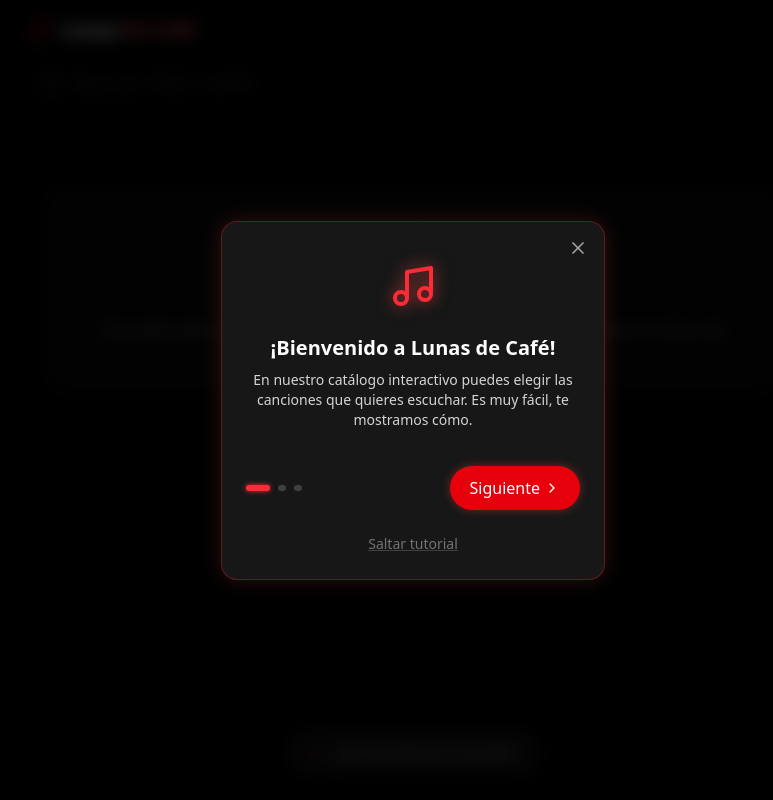
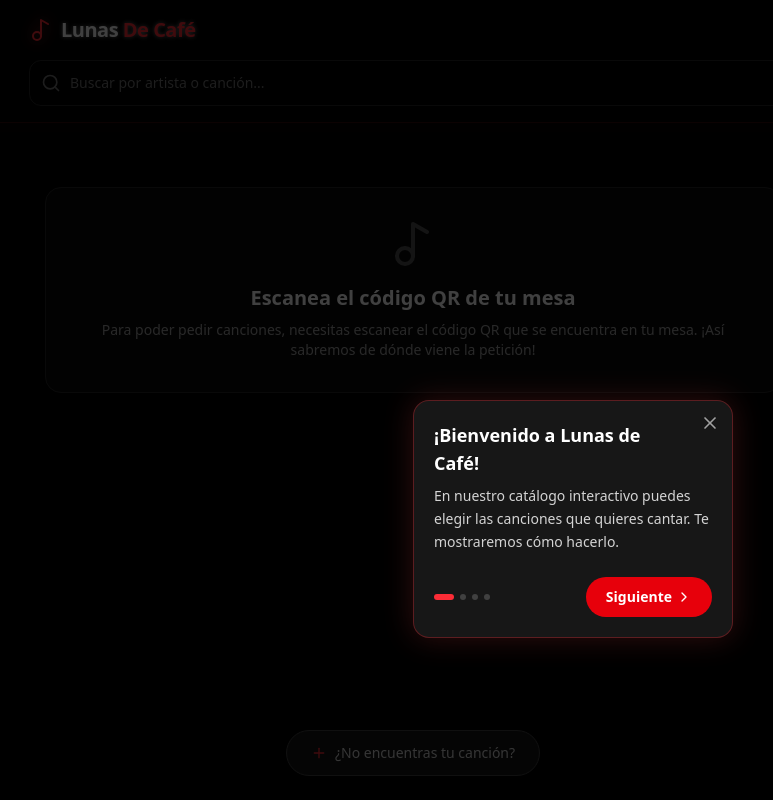
Before and after one commit to ayram1/Repertorio-De-Canciones, a React (Vite) app: page / in a window 1280 px wide. Shown: the whole page, without its empty margins (227-1000 px from the left). Built offline with nearby package versions, Linux system fonts and the light colour scheme; no server answers.

Commit message:
feat: implement interactive user tutorial
Add a guided tour system to the Client view using target IDs and update the Staff view with a visual notification overlay for new song requests.

```diff
--- a/src/components/SongList.tsx
+++ b/src/components/SongList.tsx
@@ -50,13 +50,17 @@
           </h2>
           <div className="flex flex-col">
             {artistData.canciones.map((song, songIndex) => (
-              <SongItem
+              <div
                 key={`${artistData.artista}-${songIndex}`}
-                song={song}
-                artist={artistData.artista}
-                tableNumber={tableNumber}
-                enableRequests={enableRequests}
-              />
+                id={index === 0 && songIndex === 0 ? 'song-list-tour' : undefined}
+              >
+                <SongItem
+                  song={song}
+                  artist={artistData.artista}
+                  tableNumber={tableNumber}
+                  enableRequests={enableRequests}
+                />
+              </div>
             ))}
           </div>
         </div>
--- a/src/components/SuggestSong.tsx
+++ b/src/components/SuggestSong.tsx
@@ -34,6 +34,7 @@
     <>
       <div className="fixed bottom-6 w-full px-4 flex justify-center z-20 pointer-events-none">
         <button
+          id="suggest-tour"
           onClick={() => setIsOpen(true)}
           className="pointer-events-auto bg-neutral-900 border border-neutral-700 text-neutral-300 hover:text-white hover:border-red-500 hover:shadow-[0_0_15px_rgba(239,68,68,0.3)] transition-all px-6 py-3 rounded-full text-sm font-medium flex items-center gap-2"
         >
--- a/src/components/Tutorial.tsx
+++ b/src/components/Tutorial.tsx
@@ -1,32 +1,76 @@
-import React, { useState } from 'react';
+import React, { useState, useEffect } from 'react';
 import { motion, AnimatePresence } from 'motion/react';
-import { Search, Music, Phone, X, ChevronRight } from 'lucide-react';
+import { ChevronRight, X } from 'lucide-react';
 import { setTutorialSeen } from '../lib/utils';
 
-interface TutorialProps {
-  onComplete: () => void;
+interface Step {
+  targetId?: string;
+  title: string;
+  text: string;
+  position?: 'top' | 'bottom' | 'center';
 }
 
-const steps = [
+const steps: Step[] = [
   {
-    icon: <Music className="w-12 h-12 text-red-500 mx-auto drop-shadow-[0_0_8px_rgba(239,68,68,0.8)]" />,
     title: "¡Bienvenido a Lunas de Café!",
-    text: "En nuestro catálogo interactivo puedes elegir las canciones que quieres escuchar. Es muy fácil, te mostramos cómo."
+    text: "En nuestro catálogo interactivo puedes elegir las canciones que quieres cantar. Te mostraremos cómo hacerlo.",
+    position: 'center'
   },
   {
-    icon: <Search className="w-12 h-12 text-red-500 mx-auto drop-shadow-[0_0_8px_rgba(239,68,68,0.8)]" />,
+    targetId: 'search-tour',
     title: "Busca tu favorita",
-    text: "Usa la barra de búsqueda para filtrar rápidamente por el nombre del artista o por el título de la canción."
+    text: "Usa la barra de búsqueda para filtrar rápidamente por el nombre del artista o por el título de la canción.",
+    position: 'bottom'
   },
   {
-    icon: <Phone className="w-12 h-12 text-red-500 mx-auto drop-shadow-[0_0_8px_rgba(239,68,68,0.8)]" />,
+    targetId: 'song-list-tour',
     title: "Pídela al instante",
-    text: "Toca cualquier canción y presiona 'Pedir Canción'. Te llevaremos directo a WhatsApp con tu mesa y canción listas para enviar."
+    text: "Toca cualquier canción y presiona 'Pedir Canción'. Tu pedido llegará directamente a nuestra cabina.",
+    position: 'top'
+  },
+  {
+    targetId: 'suggest-tour',
+    title: "¿No encuentras tu canción?",
+    text: "Si no está en el catálogo, usa este botón para sugerirla y enviarnos un mensaje por WhatsApp.",
+    position: 'top'
   }
 ];
 
-export default function Tutorial({ onComplete }: TutorialProps) {
+export default function Tutorial({ onComplete }: { onComplete: () => void }) {
   const [currentStep, setCurrentStep] = useState(0);
+  const [targetRect, setTargetRect] = useState<DOMRect | null>(null);
+
+  const updateRect = () => {
+    const step = steps[currentStep];
+    if (step.targetId) {
+      const el = document.getElementById(step.targetId);
+      if (el) {
+        setTargetRect(el.getBoundingClientRect());
+      } else {
+        setTargetRect(null);
+      }
+    } else {
+      setTargetRect(null);
+    }
+  };
+
+  useEffect(() => {
+    updateRect();
+    const step = steps[currentStep];
+    if (step.targetId) {
+      const el = document.getElementById(step.targetId);
+      if (el) {
+        el.scrollIntoView({ behavior: 'smooth', block: 'center' });
+      }
+    }
+
+    window.addEventListener('resize', updateRect);
+    window.addEventListener('scroll', updateRect, true);
+    return () => {
+      window.removeEventListener('resize', updateRect);
+      window.removeEventListener('scroll', updateRect, true);
+    };
+  }, [currentStep]);
 
   const handleNext = () => {
     if (currentStep < steps.length - 1) {
@@ -41,62 +85,95 @@
     onComplete();
   };
 
+  const step = steps[currentStep];
+
+  let dialogStyle: React.CSSProperties = {};
+  if (step.position === 'center') {
+    dialogStyle = { top: '50%', left: '50%', transform: 'translate(-50%, -50%)' };
+  } else if (targetRect) {
+    if (step.position === 'bottom') {
+      dialogStyle = { top: `${targetRect.bottom + 16}px`, left: '50%', transform: 'translateX(-50%)' };
+    } else if (step.position === 'top') {
+      dialogStyle = { bottom: `${window.innerHeight - targetRect.top + 16}px`, left: '50%', transform: 'translateX(-50%)' };
+    }
+  }
+
+  const safeDialogStyle: React.CSSProperties = {
+    ...dialogStyle,
+    maxWidth: 'calc(100vw - 32px)',
+    width: '320px'
+  };
+
   return (
-    <div className="fixed inset-0 z-50 flex items-center justify-center p-4 bg-black/80 backdrop-blur-sm">
+    <div className="fixed inset-0 z-[100] pointer-events-none overflow-hidden">
+      <div
+        className="absolute rounded-xl transition-all duration-500 ease-out pointer-events-auto"
+        style={{
+          boxShadow: '0 0 0 9999px rgba(0, 0, 0, 0.75)',
+          ...(targetRect ? {
+            top: targetRect.top - 8,
+            left: targetRect.left - 8,
+            width: targetRect.width + 16,
+            height: targetRect.height + 16,
+          } : {
+            top: '50%',
+            left: '50%',
+            width: 0,
+            height: 0,
+          })
+        }}
+      />
+
+      <div className="absolute inset-0 pointer-events-none">
+        <AnimatePresence mode="wait">
           <motion.div
             key={currentStep}
-        initial={{ opacity: 0, y: 20, scale: 0.95 }}
-        animate={{ opacity: 1, y: 0, scale: 1 }}
+            initial={{ opacity: 0, scale: 0.95 }}
+            animate={{ opacity: 1, scale: 1 }}
             exit={{ opacity: 0, scale: 0.95 }}
-        transition={{ duration: 0.3 }}
-        className="w-full max-w-sm bg-neutral-900 border border-red-500/30 shadow-[0_0_20px_rgba(239,68,68,0.2)] rounded-2xl p-6 relative overflow-hidden"
+            transition={{ duration: 0.2 }}
+            className="absolute pointer-events-auto"
+            style={safeDialogStyle}
           >
+            <div className="bg-neutral-900 border border-red-500/30 rounded-2xl p-5 shadow-[0_0_30px_rgba(239,68,68,0.2)] relative">
+              {step.position === 'bottom' && targetRect && (
+                <div className="absolute -top-3 left-1/2 -translate-x-1/2 w-0 h-0 border-l-8 border-r-8 border-b-8 border-transparent border-b-red-500/50" />
+              )}
+              {step.position === 'top' && targetRect && (
+                <div className="absolute -bottom-3 left-1/2 -translate-x-1/2 w-0 h-0 border-l-8 border-r-8 border-t-8 border-transparent border-t-red-500/50" />
+              )}
+
               <button
                 onClick={finishTutorial}
-          className="absolute top-4 right-4 text-neutral-400 hover:text-white transition-colors"
-          aria-label="Saltar tutorial"
+                className="absolute top-3 right-3 text-neutral-400 hover:text-white"
               >
                 <X className="w-5 h-5" />
               </button>
 
-        <div className="mt-4 mb-6 text-center">
-          {steps[currentStep].icon}
-        </div>
-
-        <h2 className="text-xl font-bold text-white text-center mb-2">
-          {steps[currentStep].title}
-        </h2>
-
-        <p className="text-neutral-300 text-center text-sm mb-8 min-h-[4rem]">
-          {steps[currentStep].text}
-        </p>
+              <h3 className="text-lg font-bold text-white mb-2 pr-6">{step.title}</h3>
+              <p className="text-sm text-neutral-300 mb-6 leading-relaxed">{step.text}</p>
 
               <div className="flex items-center justify-between">
-          <div className="flex gap-2">
+                <div className="flex gap-1.5">
                   {steps.map((_, i) => (
                     <div
                       key={i}
-                className={`h-1.5 rounded-full transition-all duration-300 ${i === currentStep ? 'w-6 bg-red-500 shadow-[0_0_5px_theme(colors.red.500)]' : 'w-2 bg-neutral-700'}`}
+                      className={`h-1.5 rounded-full transition-all duration-300 ${i === currentStep ? 'w-5 bg-red-500' : 'w-1.5 bg-neutral-700'}`}
                     />
                   ))}
                 </div>
-
                 <button
                   onClick={handleNext}
-            className="flex items-center gap-1 bg-red-600 hover:bg-red-500 text-white px-5 py-2.5 rounded-full font-medium transition-all shadow-[0_0_10px_rgba(239,68,68,0.4)]"
+                  className="bg-red-600 hover:bg-red-500 text-white px-5 py-2.5 rounded-full text-sm font-semibold transition-all flex items-center gap-1"
                 >
-            {currentStep === steps.length - 1 ? "Comenzar" : "Siguiente"}
+                  {currentStep === steps.length - 1 ? "¡Empezar!" : "Siguiente"}
                   {currentStep !== steps.length - 1 && <ChevronRight className="w-4 h-4" />}
                 </button>
               </div>
-
-        <button
-          onClick={finishTutorial}
-          className="w-full text-center text-sm text-neutral-500 mt-6 hover:text-white underline decoration-neutral-700 hover:decoration-white transition-all focus:outline-none"
-        >
-          Saltar tutorial
-        </button>
+            </div>
           </motion.div>
+        </AnimatePresence>
+      </div>
     </div>
   );
 }
--- a/src/pages/ClientView.tsx
+++ b/src/pages/ClientView.tsx
@@ -70,7 +70,7 @@
             )}
           </div>
 
-          <div className="relative">
+          <div className="relative" id="search-tour">
             <div className="absolute inset-y-0 left-0 pl-3 flex items-center pointer-events-none">
               <Search className="h-5 w-5 text-neutral-500" />
             </div>
```
Also changed, not shown: src/pages/StaffView.tsx (+16 -0 lines), 1 other file (tests, documents, lock files or other folders). Lines whose indentation alone changed are shown as unchanged.
